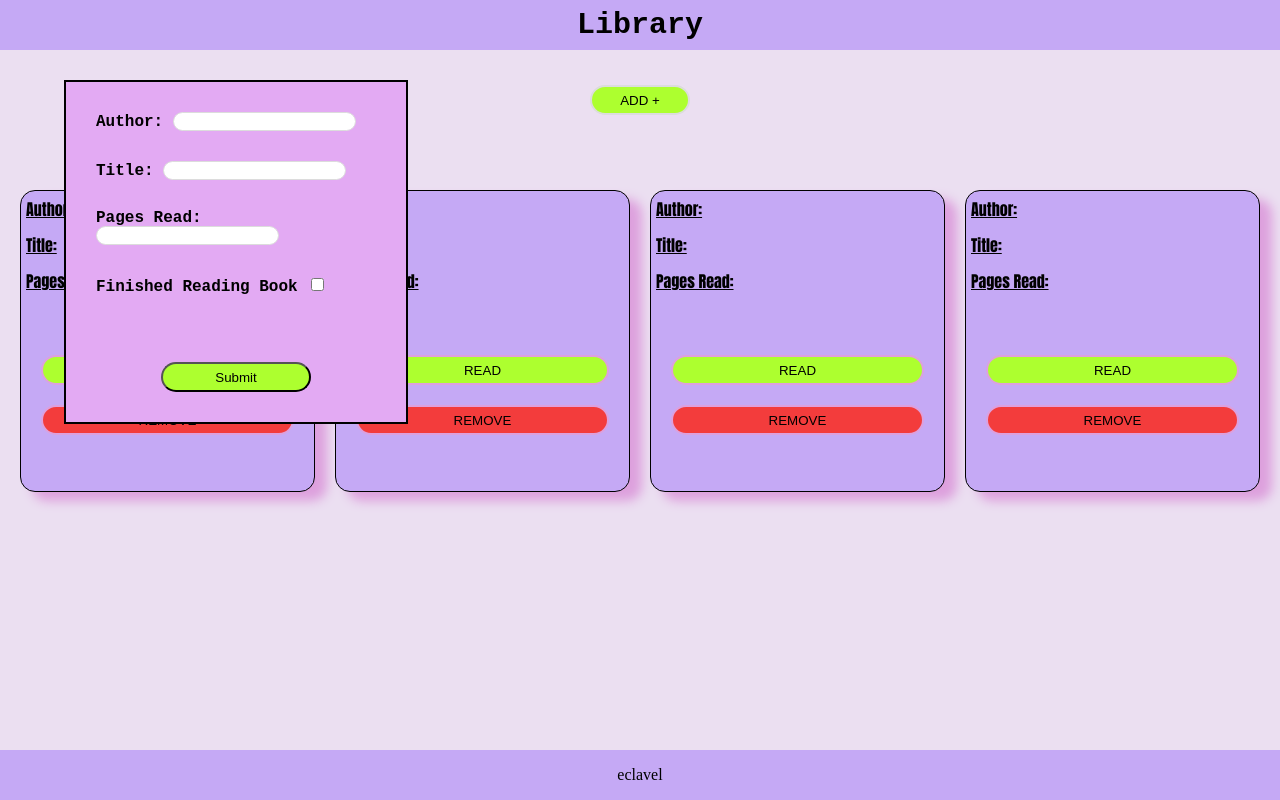
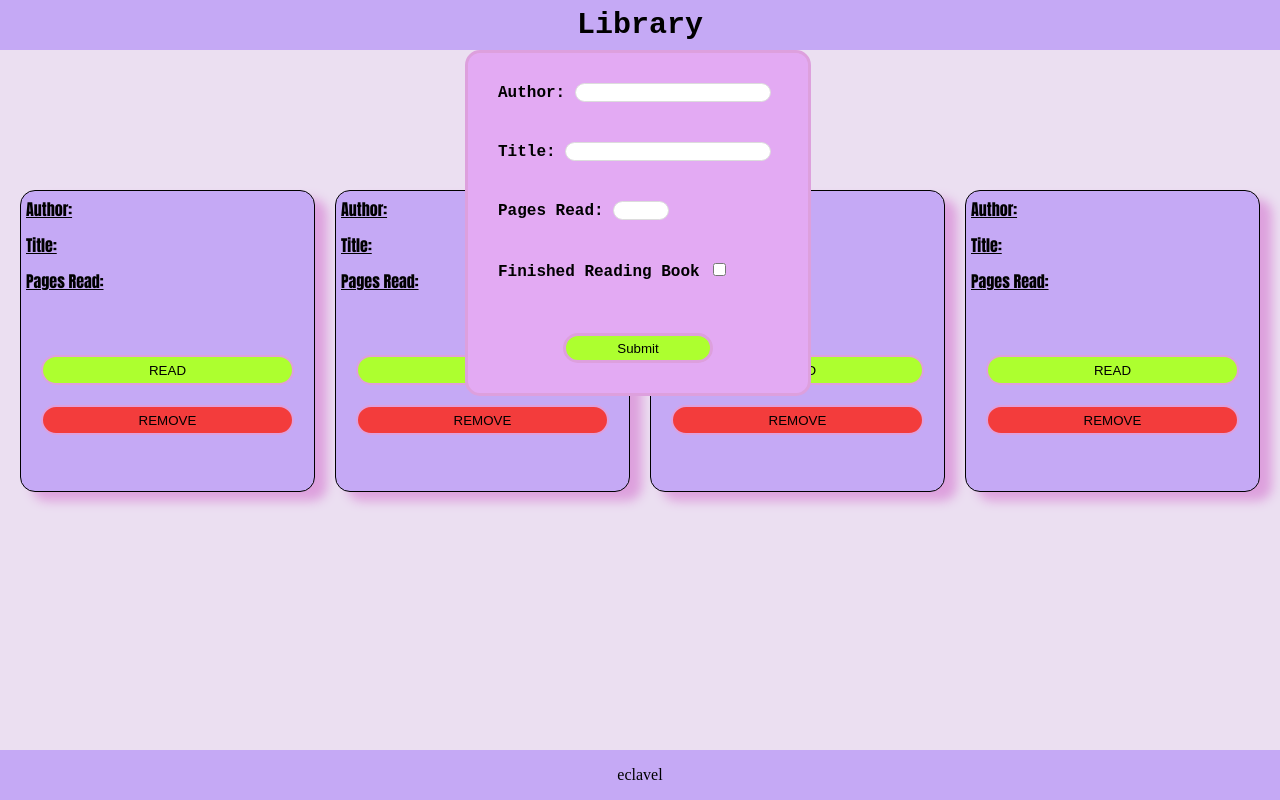
Before and after one commit to eclavel/Library, a plain HTML site: page index.html in a window 1280 px wide. Both pictures are taken after a click on the button "ADD +". Drawn offline with Linux system fonts and the light colour scheme.

Commit message:
pop out form when Add + button gets clicks

```diff
--- a/index.html
+++ b/index.html
@@ -16,7 +16,7 @@
       <div class="add-container">
         <button id="addBook">ADD +</button>
       </div>
-      <form action="" method="get">
+      <form action="" method="get" id="form-container">
         <div class="form-info">
           <div class="author-container">
             <label for="author">Author:</label>
--- a/main.js
+++ b/main.js
@@ -1,4 +1,5 @@
 const addBook = document.getElementById('addBook');
+const popup = document.getElementById('form-container');
 const myLibrary = [];
 
 function Book(author, title, pagesRead, completed) {
@@ -13,5 +14,5 @@ function addBookToLibrary() {
 }
 
 addBook.addEventListener('click', () =>{
-  alert('Add Book');
+  popup.style.top = '50px';
 });
--- a/styles.css
+++ b/styles.css
@@ -226,8 +226,10 @@ form {
   display: grid;
   grid-template-rows: 1fr 50px;
   position: fixed;
-  top: 10%;
-  left: 5%;
+  /* position fixed form center */
+  left: 50%;
+  margin-left: -175px;
+  top: -500px;
   height: 300px;
   width: 300px;
   padding: 20px;
@@ -235,19 +237,33 @@ form {
   font-weight: 700;
   font-size: 16px;
   background-color: rgb(227, 170, 243);
-  border: 2px solid black;
+  border: 3px solid plum;
+  border-radius: 15px;
+  transition: 650ms;
 }
 
 form .form-info {
   display: flex;
   flex-direction: column;
   padding: 10px;
-  gap: 30px;
+  gap: 40px;
 }
 
 form .form-info input {
   border-radius: 10px;
   border: 1px solid gainsboro;
+}
+
+form .form-info .author-container input {
+  width: 190px;
+}
+
+form .form-info .title-container input {
+  width: 200px;
+}
+
+form .form-info .pagesRead-container input {
+  width: 50px;
 }
 
 form .submit-form {
@@ -261,9 +277,10 @@ form .submit-form .submit {
   width: 150px;
   border-radius: 15px;
   background-color: greenyellow;
+  border: 3px solid plum;
 }
 
 form .submit-form .submit:hover {
-  transform: scale(1.1);
-  transition-duration: 600ms;
+  transform: scale(1.05);
+  transition-duration: 1s;
 }
```
